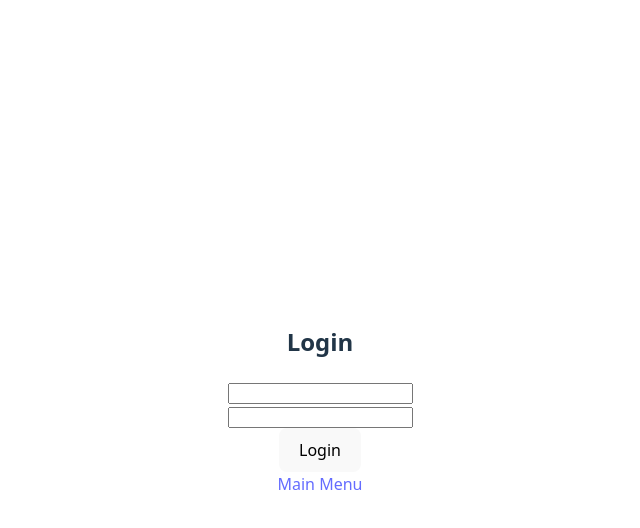
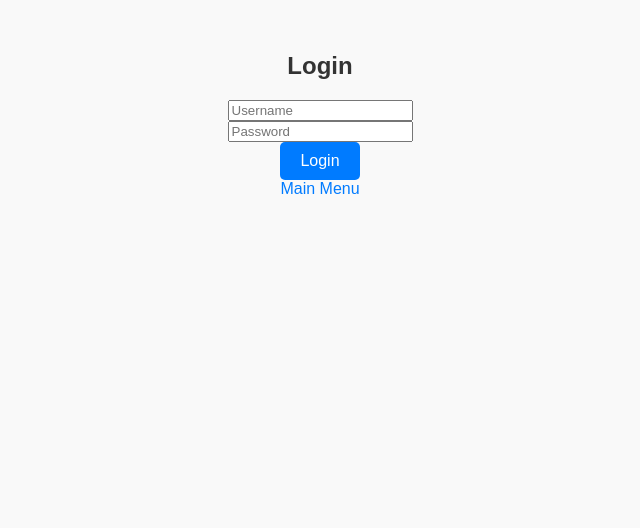
Before and after one commit to leiyese/in1-frontend, a React (Vite) app: page /login in a window 1280 px wide. Shown: the top 528 px of the page, without its empty margins (320-960 px from the left). Built offline with nearby package versions, Linux system fonts and the light colour scheme.

Commit message:
Fixed login page, added global.css and fixes isseus with axios

```diff
--- a/src/App.jsx
+++ b/src/App.jsx
@@ -1,6 +1,7 @@
 import { BrowserRouter as Router, Routes, Route } from "react-router-dom";
 import "./App.css";
 import Login from "./pages/Login";
+import { logout } from "./services/authApi";
 
 
 function App() {
@@ -10,6 +11,9 @@ function App() {
       <Router>
         <Routes>
           <Route path="/login" element={<Login />} />
+          <Route path="/" element={
+            <button onClick={logout}>Logout</button>
+        } />
         </Routes>
       </Router>
     </>
--- a/src/main.jsx
+++ b/src/main.jsx
@@ -1,7 +1,7 @@
 import { StrictMode } from "react";
 import { createRoot } from "react-dom/client";
-import "./index.css";
 import App from "./App.jsx";
+import "./styles/global.css";
 
 createRoot(document.getElementById("root")).render(
   <StrictMode>
--- a/src/pages/Login.jsx
+++ b/src/pages/Login.jsx
@@ -7,24 +7,26 @@ const Login = () => {
     const {
         register,
         handleSubmit,
-        formState: {errors},
+        formState: { errors },
     } = useForm();
 
     const [serverMessage, setServerMessage] = useState("");
     const navigate = useNavigate();
 
     const onSubmit = async (data) => {
+        console.log("login data:", data); // Log the form data
+
         try {
-            const response = await login(data)
+            const response = await login(data);
             setServerMessage({ type: "success", text: response.message });
-            navMainMenu()
+            navMainMenu();
         } catch (error) {
             setServerMessage({
                 type: "error",
                 text: error.response?.data?.error || "An error occurred",
-            })
+            });
         }
-    }
+    };
 
     const navMainMenu = () => {
         navigate("/");
@@ -37,27 +39,29 @@ const Login = () => {
                 <p>{serverMessage.text}</p>
             )}
             <form onSubmit={handleSubmit(onSubmit)}>
-            <input type="text"
+                <input
+                    type="text"
                     name="username"
-            label="Username"
-            register={register}
-            registerOptions={{ required: "Username is required" }}
-            error={errors.username}
+                    placeholder="Username"
+                    {...register("username", { required: "Username is required" })} // Register input
                 />
-            <br/>
-            <input type="password"
+                {errors.username && <span>{errors.username.message}</span>}
+                <br />
+
+                <input
+                    type="password"
                     name="password"
-            label="Password"
-            register={register}
-            registerOptions={{ required: "Password is required" }}
-            error={errors.password}
+                    placeholder="Password"
+                    {...register("password", { required: "Password is required" })} // Register input
                 />
-            <br/>
+                {errors.password && <span>{errors.password.message}</span>}
+                <br />
+
                 <button type="submit">Login</button>
             </form>
             <a href="/">Main Menu</a>
         </div>
-    )
-}
+    );
+};
 
 export default Login;
--- a/src/services/axiosInstance.js
+++ b/src/services/axiosInstance.js
@@ -3,6 +3,10 @@ import axios from 'axios';
 const axiosInstance = axios.create({
     baseURL: 'http://localhost:5010',
     timeout: 60000,
+    withCredentials: true,
+    headers: {
+        'Content-Type': 'application/json',
+    },
 });
 
 export default axiosInstance;
--- /dev/null
+++ b/src/styles/global.css
@@ -0,0 +1,39 @@
+/* src/styles/global.css */
+body {
+    font-family: sans-serif;
+    margin: 0;
+    padding: 0;
+    background-color: #f9f9f9; /* Ljus bakgrundsfärg */
+    color: #333; /* Mörkare textfärg */
+  }
+
+  /* Gemensamma element */
+  a {
+    color: #007bff; /* Blå länkfärg */
+    text-decoration: none;
+  }
+
+  a:hover {
+    text-decoration: underline;
+  }
+
+  button {
+    background-color: #007bff;
+    color: white;
+    border: none;
+    padding: 10px 20px;
+    border-radius: 5px;
+    cursor: pointer;
+    font-size: 16px;
+  }
+
+  button:hover {
+    background-color: #0056b3;
+  }
+
+/*Layout helpers */
+.container {
+    width: 80%;
+    margin: 0 auto;
+    max-width: 1200px;
+  }
```
Lines whose indentation alone changed are shown as unchanged.
